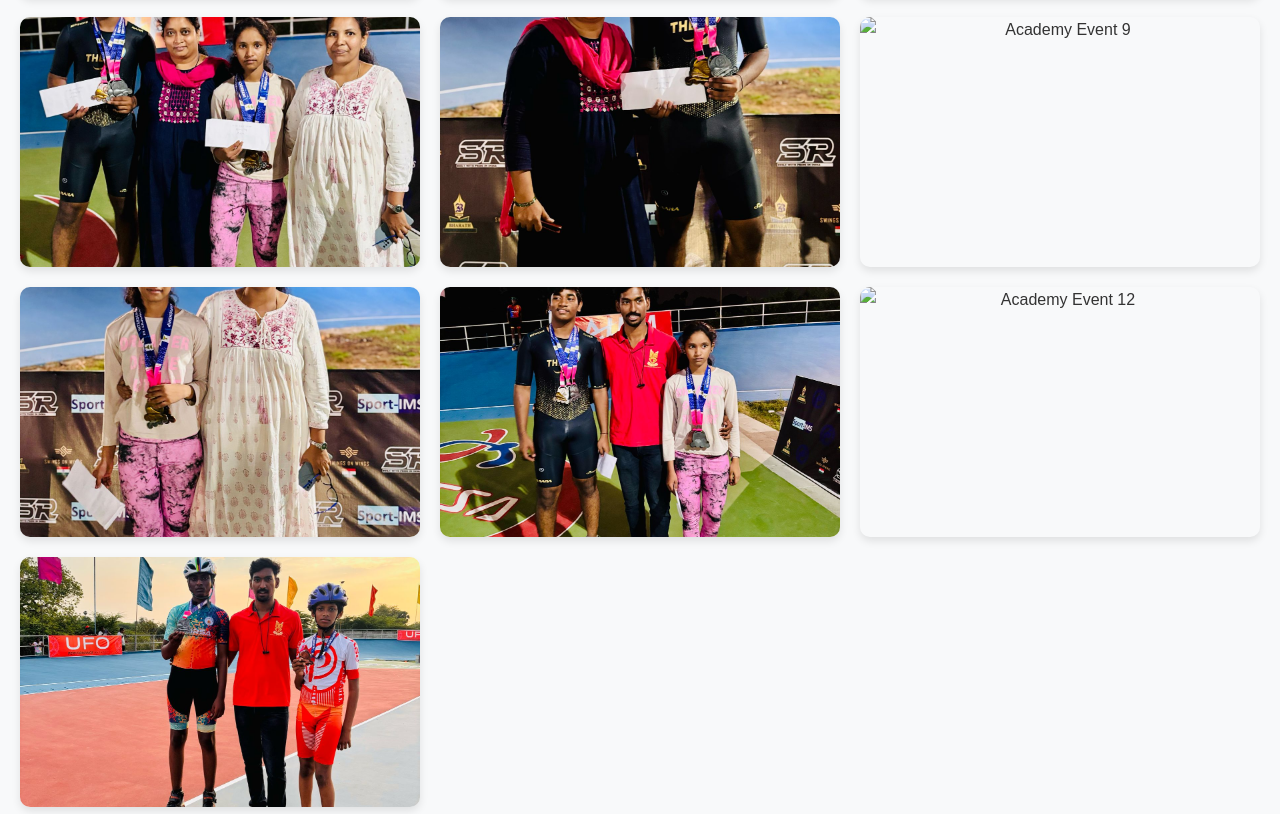
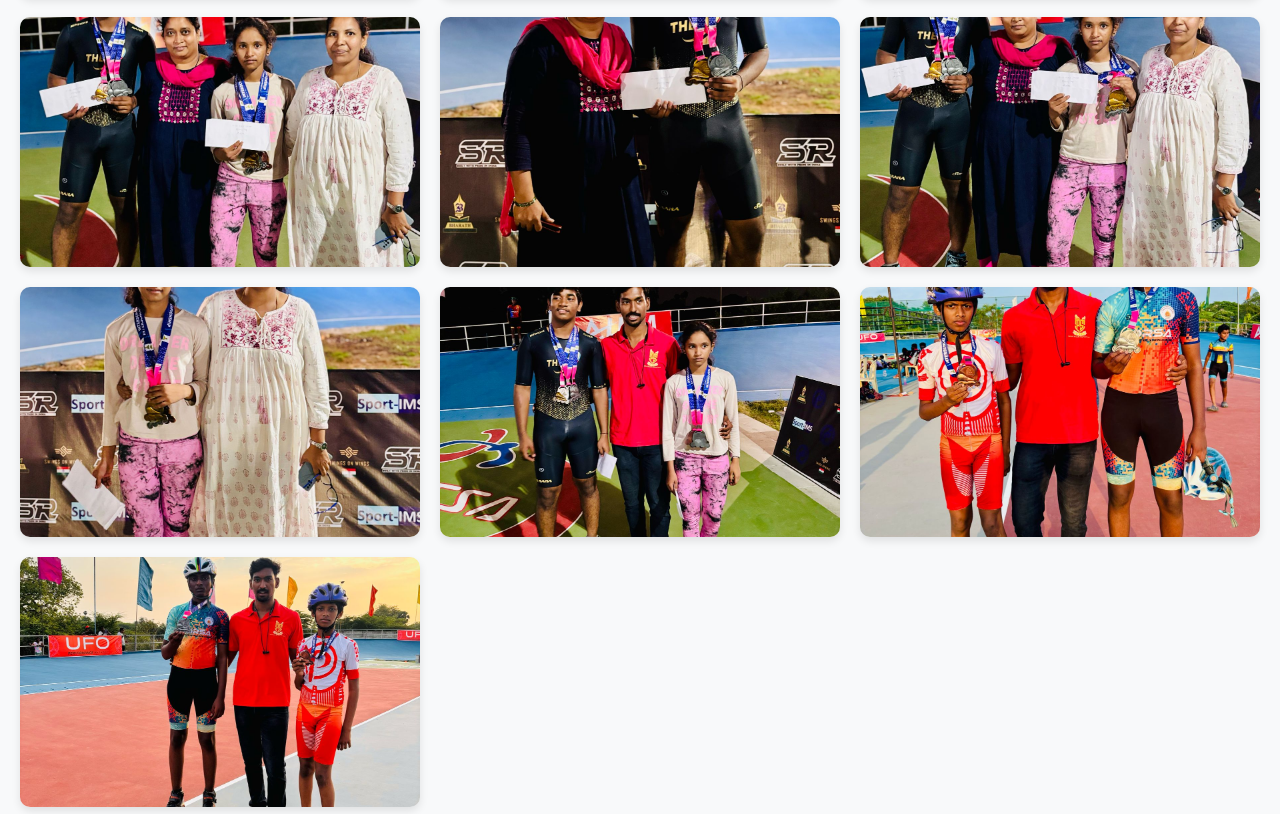
Before and after one commit to testhoster/prscv2, a plain HTML site: page index.html in a window 1280 px wide. Shown: the part 5614-6428 px from the top of the page. Drawn offline with Linux system fonts and the light colour scheme.

Commit message:
Update index.html

```diff
--- a/index.html
+++ b/index.html
@@ -145,10 +145,10 @@
         <img src="images/IMG-20250323-WA0015.jpg" alt="Academy Event 6">
         <img src="images/IMG-20250323-WA0016.jpg" alt="Academy Event 7">
         <img src="images/IMG-20250323-WA0017.jpg" alt="Academy Event 8">
-        <img src="images/IMG-20250323-WA0018.jpgg" alt="Academy Event 9">
+        <img src="images/IMG-20250323-WA0018.jpg" alt="Academy Event 9">
         <img src="images/IMG-20250323-WA0019.jpg" alt="Academy Event 10">
         <img src="images/IMG-20250323-WA0020.jpg" alt="Academy Event 11">
-        <img src="images/IMG-20250323-WA0022.jpgg" alt="Academy Event 12">
+        <img src="images/IMG-20250323-WA0022.jpg" alt="Academy Event 12">
         <img src="images/IMG-20250323-WA0023.jpg" alt="Academy Event 13">
     </div>
 </section>
```
